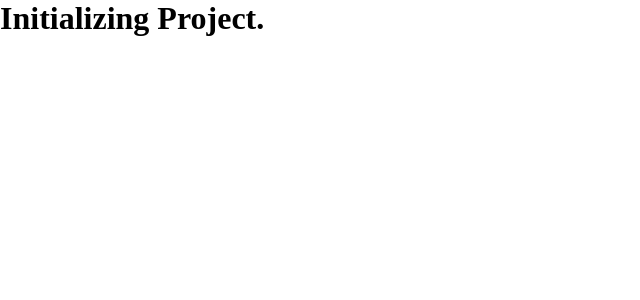
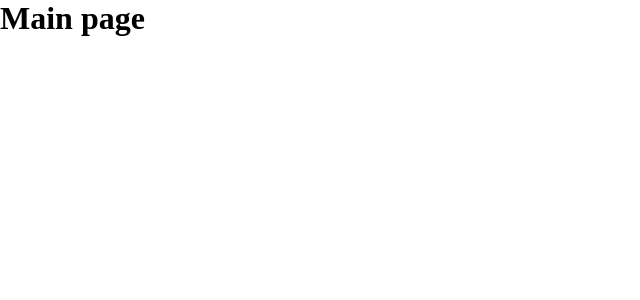
Before and after one commit to Josimar-Souza/portfolio, a React (Vite) app: page / in a window 1280 px wide. Shown: the top 300 px of the page, without its empty margins (0-640 px from the left). Built offline with nearby package versions, Linux system fonts and the light colour scheme.

Commit message:
feat: Basic main page created

```diff
--- /dev/null
+++ b/src/pages/MainPage/index.jsx
@@ -0,0 +1,9 @@
+import React from 'react';
+
+function MainPage() {
+  return (
+    <h1>Main page</h1>
+  );
+}
+
+export default MainPage;
```
Also changed, not shown: src/Routes/index.jsx (+7 -4 lines), .eslintrc.cjs (deleted).
